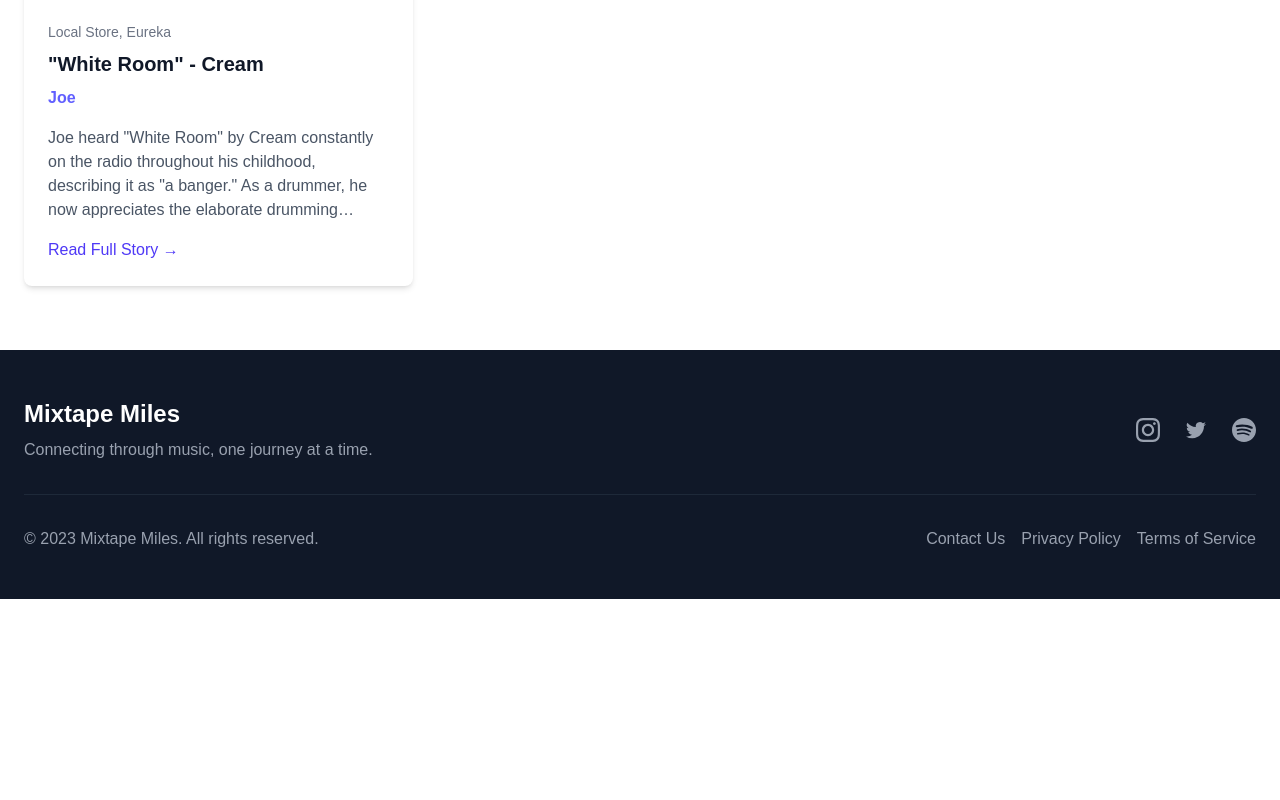
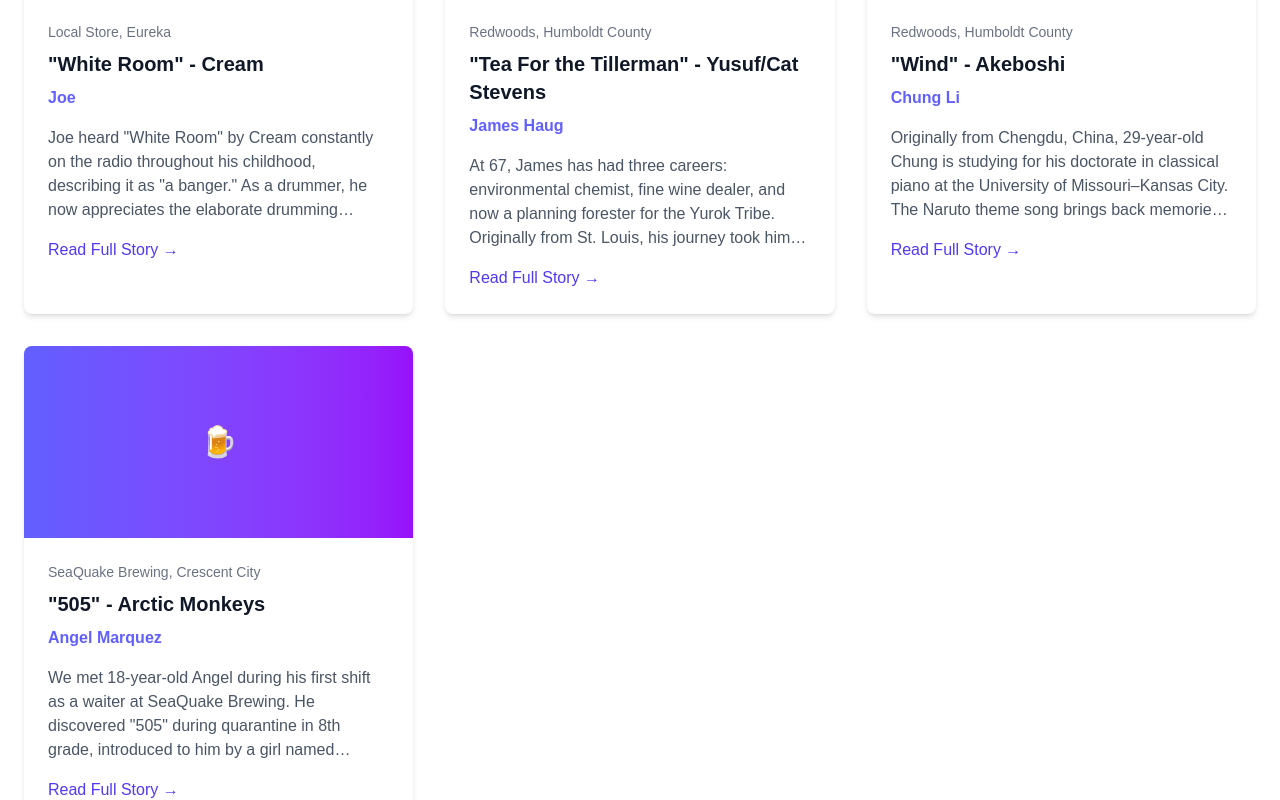
Before and after one commit to JoshuBao/mixtape-miles, a Next.js app: page /stories in a window 1280 px wide. Shown: the part 2146-2946 px from the top of the page. Before the commit the page ends 2745 px from the top, so only its background shows below. Built offline with nearby package versions, Linux system fonts and the light colour scheme.

Commit message:
Add stories

```diff
--- a/src/data/stories.ts
+++ b/src/data/stories.ts
@@ -76,6 +76,58 @@
     emoji: '🥁',
     slug: 'joe',
     theme: 'What is a song that reminds you of growing up?'
+  },
+  {
+    id: '5',
+    personName: 'James Haug',
+    songTitle: 'Tea For the Tillerman',
+    artist: 'Yusuf/Cat Stevens',
+    location: 'Redwoods, Humboldt County',
+    shortStory: 'At 67, James has had three careers: environmental chemist, fine wine dealer, and now a planning forester for the Yurok Tribe. Originally from St. Louis, his journey took him across the country before settling in California.',
+    fullStory: `We met James while hiking through the redwoods in Humboldt, all of us stopped at a creek trying to find a dry way across. When we asked what song reminded him of growing up, he answered after careful deliberation: &quot;Tea for the Tillerman&quot; by Yusuf / Cat Stevens.
+
+Originally from St. Louis, James always felt drawn to California. His journey took him from college in New England to travels in Europe, then finally to Sebastopol to raise his kids. Now 67, he works as a planning forester for the Yurok Tribe and wears a Triquetra around his neck—a Celtic knot representing the power of the spirit.
+
+James has had three careers: environmental chemist, fine wine dealer for 25 years—including one shipment of 50 cases to the Moscow Air Show—and now, a forester after returning to school later in life. &quot;Tea for the Tillerman&quot; holds it all together for him—a song about transitions, roots, and a life of quiet direction.`,
+    journey: 'Berkeley-Oregon Road Trip',
+    journeyDate: 'March 22, 2025',
+    emoji: '🌳',
+    slug: 'james-haug',
+    theme: 'What is a song that reminds you of growing up?'
+  },
+  {
+    id: '6',
+    personName: 'Chung Li',
+    songTitle: 'Wind',
+    artist: 'Akeboshi',
+    location: 'Redwoods, Humboldt County',
+    shortStory: 'Originally from Chengdu, China, 29-year-old Chung is studying for his doctorate in classical piano at the University of Missouri–Kansas City. The Naruto theme song brings back memories of his childhood.',
+    fullStory: `We ran into Chung Li as he was wobbling on a thin log, as he was, like us, trying to find a way around the flowing creek in the middle of our redwoods hike. He was with James, an old friend from their college days at Humboldt state, whose story you can find above. When asked for a song that reminded him of growing up, Chung quickly whispered, &quot;anime&quot; before pondering through several specifics to conclude on &quot;Wind&quot; by Akeboshi as it was the theme song for Naruto.
+
+Originally from Chengdu, China, Chung is 29 and studying for his doctorate in music at the University of Missouri–Kansas City, focusing on classical piano. Quiet and composed, Chung carries the same kind of calm found in the song he chose—familiar, reflective, and full of memory.`,
+    journey: 'Berkeley-Oregon Road Trip',
+    journeyDate: 'March 22, 2025',
+    emoji: '🎹',
+    slug: 'chung-li',
+    theme: 'What is a song that reminds you of growing up?'
+  },
+  {
+    id: '7',
+    personName: 'Angel Marquez',
+    songTitle: '505',
+    artist: 'Arctic Monkeys',
+    location: 'SeaQuake Brewing, Crescent City',
+    shortStory: 'We met 18-year-old Angel during his first shift as a waiter at SeaQuake Brewing. He discovered "505" during quarantine in 8th grade, introduced to him by a girl named Presley who later rejected him.',
+    fullStory: `We met 18-year-old Angel Marquez at SeaQuake Brewing in Crescent City, California, when we stopped in for a delicious dinner. It was his very first shift as a waiter, though the place already felt like home—his older sibling worked there before him, and his dad still bakes the bread for the menu.
+
+When we asked Angel what song reminded him of growing up, he smiled and said, &quot;505&quot; by Arctic Monkeys. He first heard it in 8th grade during quarantine—a time that, in his words, felt like life just skipped a year. A girl he liked back then, Presley, had introduced him to the track. Though he says she &quot;brutally rejected&quot; him, Angel&apos;s love for the song stuck.
+
+Now a high school senior, Angel plans to attend community college and dreams of transferring to a university in San Diego. As we devoured some of SeaQuake&apos;s crispy Brussels by the Bay (a SeaQuake favorite), Angel shared his hope of becoming a math teacher. &quot;505&quot; lingers in his memory as a song from a strange, in-between time—bittersweet, full of feeling, and still part of the soundtrack to where he&apos;s headed next.`,
+    journey: 'Berkeley-Oregon Road Trip',
+    journeyDate: 'March 22, 2025',
+    emoji: '🍺',
+    slug: 'angel-marquez',
+    theme: 'What is a song that reminds you of growing up?'
   }
 ];
 
```
